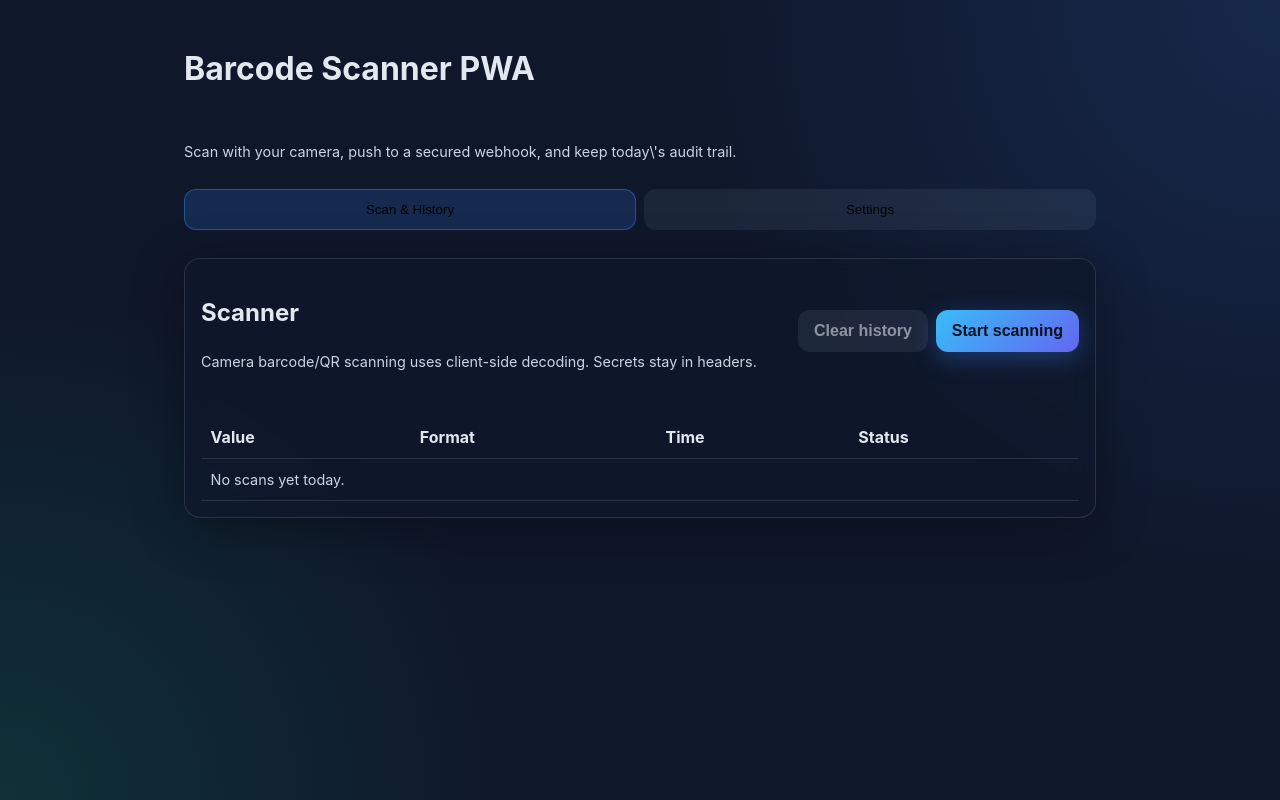
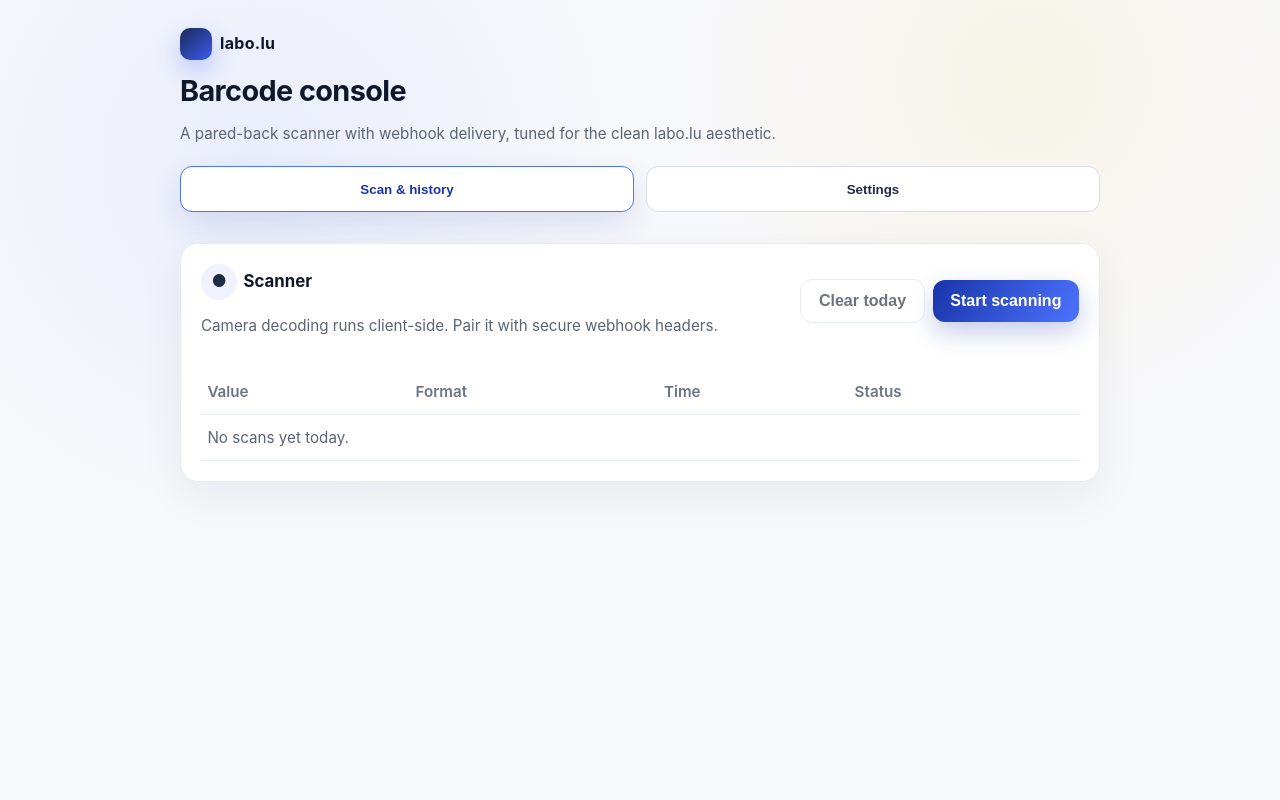
Before and after one commit to oberi0n/barCodeScn, a React (Vite) app: page / in a window 1280 px wide. Built offline with nearby package versions, Linux system fonts and the light colour scheme.

Commit message:
Restyle PWA to reflect labo.lu aesthetic

```diff
--- a/index.html
+++ b/index.html
@@ -5,8 +5,8 @@
     <link rel="icon" type="image/svg+xml" href="/favicon.svg" />
     <link rel="manifest" href="/manifest.webmanifest" />
     <meta name="viewport" content="width=device-width, initial-scale=1.0" />
-    <meta name="theme-color" content="#0f172a" />
-    <title>Barcode Scanner PWA</title>
+    <meta name="theme-color" content="#1834a8" />
+    <title>labo.lu Barcode Console</title>
   </head>
   <body>
     <div id="root"></div>
--- a/src/App.tsx
+++ b/src/App.tsx
@@ -105,12 +105,16 @@ export default function App() {
 
   return (
     <div className="stack">
-      <header className="stack">
-        <h1>Barcode Scanner PWA</h1>
-        <p className="small-note">Scan with your camera, push to a secured webhook, and keep today\'s audit trail.</p>
+      <header className="hero">
+        <div className="brand">
+          <span className="brand-badge" aria-hidden />
+          <span>labo.lu</span>
+        </div>
+        <h1>Barcode console</h1>
+        <p className="small-note">A pared-back scanner with webhook delivery, tuned for the clean labo.lu aesthetic.</p>
         <div className="tabs">
           <button className={`tab ${activeTab === 'scan' ? 'active' : ''}`} onClick={() => setActiveTab('scan')}>
-            Scan & History
+            Scan & history
           </button>
           <button className={`tab ${activeTab === 'settings' ? 'active' : ''}`} onClick={() => setActiveTab('settings')}>
             Settings
@@ -121,13 +125,18 @@ export default function App() {
       {activeTab === 'scan' ? (
         <section className="card stack">
           <div className="flex-between">
-            <div>
-              <h2>Scanner</h2>
-              <p className="small-note">Camera barcode/QR scanning uses client-side decoding. Secrets stay in headers.</p>
+            <div className="stack">
+              <h2 className="section-heading">
+                <span className="pill" aria-hidden>
+                  ●
+                </span>
+                Scanner
+              </h2>
+              <p className="small-note">Camera decoding runs client-side. Pair it with secure webhook headers.</p>
             </div>
             <div className="flex-row">
               <button className="button secondary" onClick={clearHistory} disabled={!history.length}>
-                Clear history
+                Clear today
               </button>
               <button className="button" onClick={() => setScannerActive((prev) => !prev)}>
                 {scannerActive ? 'Stop camera' : 'Start scanning'}
@@ -179,7 +188,12 @@ export default function App() {
       ) : (
         <section className="card stack">
           <div className="flex-between">
-            <h2>Webhook Settings</h2>
+            <h2 className="section-heading">
+              <span className="pill" aria-hidden>
+                ●
+              </span>
+              Webhook settings
+            </h2>
             <button className="button secondary" onClick={resetConfig}>
               Reset
             </button>
--- a/src/index.css
+++ b/src/index.css
@@ -1,9 +1,9 @@
 :root {
   font-family: 'Inter', system-ui, -apple-system, BlinkMacSystemFont, 'Segoe UI', sans-serif;
-  line-height: 1.5;
+  line-height: 1.6;
   font-weight: 400;
-  color: #e2e8f0;
-  background-color: #0f172a;
+  color: #0f172a;
+  background-color: #f7f8fb;
 }
 
 * {
@@ -13,9 +13,10 @@
 body {
   margin: 0;
   min-height: 100vh;
-  background: radial-gradient(circle at top right, rgba(59, 130, 246, 0.16), transparent 40%),
-    radial-gradient(circle at bottom left, rgba(16, 185, 129, 0.16), transparent 35%),
-    #0f172a;
+  background: radial-gradient(circle at 20% 20%, rgba(80, 121, 255, 0.08), transparent 30%),
+    radial-gradient(circle at 80% 10%, rgba(255, 195, 0, 0.08), transparent 28%),
+    #f7f8fb;
+  color: #0f172a;
 }
 
 a {
@@ -25,39 +26,73 @@ a {
 #root {
   max-width: 960px;
   margin: 0 auto;
-  padding: 1.5rem;
+  padding: 1.75rem 1.25rem 2rem;
+}
+
+.hero {
+  display: flex;
+  flex-direction: column;
+  gap: 0.5rem;
+  margin-bottom: 1rem;
+}
+
+.brand {
+  display: inline-flex;
+  align-items: center;
+  gap: 0.5rem;
+  font-weight: 700;
+  letter-spacing: 0.02em;
+  color: #0f172a;
+}
+
+.brand-badge {
+  width: 32px;
+  height: 32px;
+  border-radius: 10px;
+  background: linear-gradient(140deg, #192a56, #3d5af1);
+  box-shadow: 0 10px 25px rgba(61, 90, 241, 0.3);
+}
+
+h1 {
+  margin: 0;
+  font-size: 1.8rem;
+  letter-spacing: -0.02em;
+}
+
+p {
+  margin: 0;
 }
 
 .card {
-  background: rgba(15, 23, 42, 0.7);
-  border: 1px solid rgba(148, 163, 184, 0.2);
-  border-radius: 16px;
-  padding: 1rem;
-  backdrop-filter: blur(12px);
-  box-shadow: 0 10px 50px rgba(0, 0, 0, 0.35);
+  background: #ffffff;
+  border: 1px solid #e6eaf5;
+  border-radius: 18px;
+  padding: 1.25rem;
+  box-shadow: 0 14px 45px rgba(15, 23, 42, 0.06);
 }
 
 .button {
-  background: linear-gradient(135deg, #38bdf8, #6366f1);
-  color: #0b1221;
-  padding: 0.75rem 1rem;
+  background: linear-gradient(120deg, #1834a8, #4d73ff);
+  color: #ffffff;
+  padding: 0.75rem 1.1rem;
   border: none;
   border-radius: 12px;
   font-weight: 700;
   font-size: 1rem;
   cursor: pointer;
-  box-shadow: 0 6px 24px rgba(59, 130, 246, 0.35);
+  box-shadow: 0 10px 24px rgba(24, 52, 168, 0.25);
   transition: transform 120ms ease, box-shadow 120ms ease;
 }
 
 .button:hover {
-  transform: translateY(-2px);
-  box-shadow: 0 10px 30px rgba(59, 130, 246, 0.4);
+  transform: translateY(-1px);
+  box-shadow: 0 12px 28px rgba(24, 52, 168, 0.28);
 }
 
 .button.secondary {
-  background: rgba(148, 163, 184, 0.2);
-  color: #e2e8f0;
+  background: #ffffff;
+  color: #0f172a;
+  border: 1px solid #d7dded;
   box-shadow: none;
 }
 
@@ -70,77 +105,96 @@ a {
 
 .input {
   width: 100%;
-  padding: 0.7rem 0.75rem;
+  padding: 0.75rem 0.85rem;
   border-radius: 12px;
-  border: 1px solid rgba(148, 163, 184, 0.35);
-  background: rgba(15, 23, 42, 0.5);
-  color: #e2e8f0;
+  border: 1px solid #d7dded;
+  background: #f9fbff;
+  color: #0f172a;
+  transition: border-color 120ms ease, box-shadow 120ms ease;
+}
+
+.input:focus {
+  outline: none;
+  border-color: #4d73ff;
+  box-shadow: 0 0 0 3px rgba(77, 115, 255, 0.15);
 }
 
 label {
   display: block;
   font-weight: 600;
-  margin-bottom: 0.25rem;
+  margin-bottom: 0.3rem;
+  color: #1f2a44;
 }
 
 .tabs {
   display: grid;
   grid-template-columns: repeat(2, 1fr);
-  gap: 0.5rem;
-  margin-bottom: 1rem;
+  gap: 0.75rem;
+  margin-top: 0.75rem;
 }
 
 .tab {
   border-radius: 12px;
-  padding: 0.75rem;
+  padding: 0.9rem 0.75rem;
   text-align: center;
-  background: rgba(148, 163, 184, 0.1);
-  border: 1px solid transparent;
+  background: #ffffff;
+  border: 1px solid #d7dded;
   cursor: pointer;
+  font-weight: 700;
+  color: #1f2a44;
+  transition: border-color 120ms ease, box-shadow 120ms ease, color 120ms ease;
 }
 
 .tab.active {
-  background: rgba(59, 130, 246, 0.18);
-  border-color: rgba(59, 130, 246, 0.45);
+  border-color: #4d73ff;
+  color: #1834a8;
+  box-shadow: 0 12px 30px rgba(24, 52, 168, 0.12);
 }
 
 table {
   width: 100%;
   border-collapse: collapse;
   margin-top: 1rem;
+  color: #1f2a44;
 }
 
 th,
 td {
   text-align: left;
-  padding: 0.6rem;
-  border-bottom: 1px solid rgba(148, 163, 184, 0.2);
+  padding: 0.65rem 0.4rem;
+  border-bottom: 1px solid #e6eaf5;
+  font-size: 0.95rem;
+}
+
+th {
+  color: #6b7487;
+  font-weight: 600;
 }
 
 .badge {
   display: inline-flex;
   align-items: center;
   gap: 0.35rem;
-  padding: 0.2rem 0.55rem;
+  padding: 0.2rem 0.6rem;
   border-radius: 999px;
   font-size: 0.85rem;
-  font-weight: 600;
-  background: rgba(148, 163, 184, 0.15);
+  font-weight: 700;
+  background: #eef2ff;
 }
 
 .status-sent {
-  color: #22c55e;
-  background: rgba(34, 197, 94, 0.14);
+  color: #1b8a3c;
+  background: #e6f6eb;
 }
 
 .status-failed {
-  color: #f43f5e;
-  background: rgba(244, 63, 94, 0.16);
+  color: #c11a36;
+  background: #fde9ef;
 }
 
 .status-pending {
-  color: #f59e0b;
-  background: rgba(245, 158, 11, 0.18);
+  color: #b07907;
+  background: #fff3d6;
 }
 
 .table-container {
@@ -148,15 +202,16 @@ td {
 }
 
 .scanner-shell {
-  border: 1px dashed rgba(148, 163, 184, 0.5);
+  border: 1px dashed #d7dded;
   border-radius: 16px;
-  padding: 0.5rem;
+  padding: 0.75rem;
   margin-top: 1rem;
+  background: linear-gradient(135deg, #f9fbff, #f5f7fc);
 }
 
 .scanner-viewfinder {
   position: relative;
-  background: rgba(15, 23, 42, 0.4);
+  background: #0f172a;
   border-radius: 12px;
   overflow: hidden;
   aspect-ratio: 3 / 4;
@@ -166,14 +221,16 @@ td {
   width: 100%;
   height: 100%;
   object-fit: cover;
+  opacity: 0.9;
 }
 
 .scanner-overlay {
   position: absolute;
-  inset: 0;
-  border: 2px solid rgba(52, 211, 153, 0.7);
-  border-radius: 12px;
+  inset: 12px;
+  border: 2px solid rgba(255, 255, 255, 0.8);
+  border-radius: 16px;
   pointer-events: none;
+  box-shadow: 0 0 0 3px rgba(77, 115, 255, 0.55);
 }
 
 .flex-between {
@@ -191,8 +248,8 @@ td {
 }
 
 .small-note {
-  color: #cbd5e1;
-  font-size: 0.9rem;
+  color: #5b6473;
+  font-size: 0.95rem;
 }
 
 .header-row {
@@ -204,5 +261,24 @@ td {
 
 .stack {
   display: grid;
-  gap: 0.75rem;
+  gap: 0.9rem;
 }
+
+.section-heading {
+  display: flex;
+  align-items: center;
+  gap: 0.4rem;
+  font-size: 1.05rem;
+  margin: 0;
+}
+
+.pill {
+  display: inline-flex;
+  align-items: center;
+  gap: 0.35rem;
+  padding: 0.3rem 0.65rem;
+  border-radius: 999px;
+  background: #f0f3ff;
+  color: #1f2a44;
+  font-weight: 600;
+}
```
Also changed, not shown: public/manifest.webmanifest, 1 other file (tests, documents, lock files or other folders).
